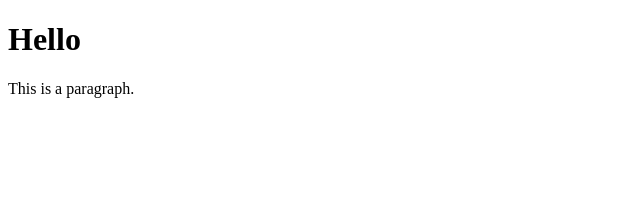
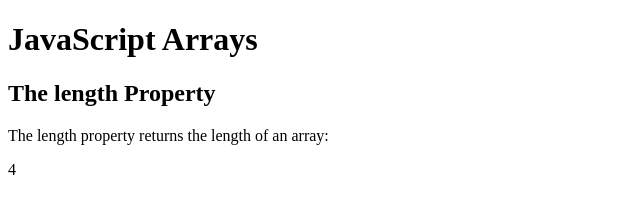
Before and after one commit to Krishnapangma/krishna, a plain HTML site: page index.html in a window 1280 px wide. Shown: the whole page, without its empty margins (0-640 px from the left). Drawn offline with Linux system fonts and the light colour scheme.

Commit message:
Update index.html
array

```diff
--- a/index.html
+++ b/index.html
@@ -1,12 +1,18 @@
 <!DOCTYPE html>
 <html>
-<head>
-<title>Page Title</title>
-</head>
 <body>
+<h1>JavaScript Arrays</h1>
+<h2>The length Property</h2>
 
-<h1>Hello</h1>
-<p>This is a paragraph.</p>
+<p>The length property returns the length of an array:</p>
+
+<p id="demo"></p>
+
+<script>
+const fruits = ["Banana", "Orange", "Apple", "Mango"];
+let size = fruits.length;
+document.getElementById("demo").innerHTML = size;
+</script>
 
 </body>
 </html>
```
